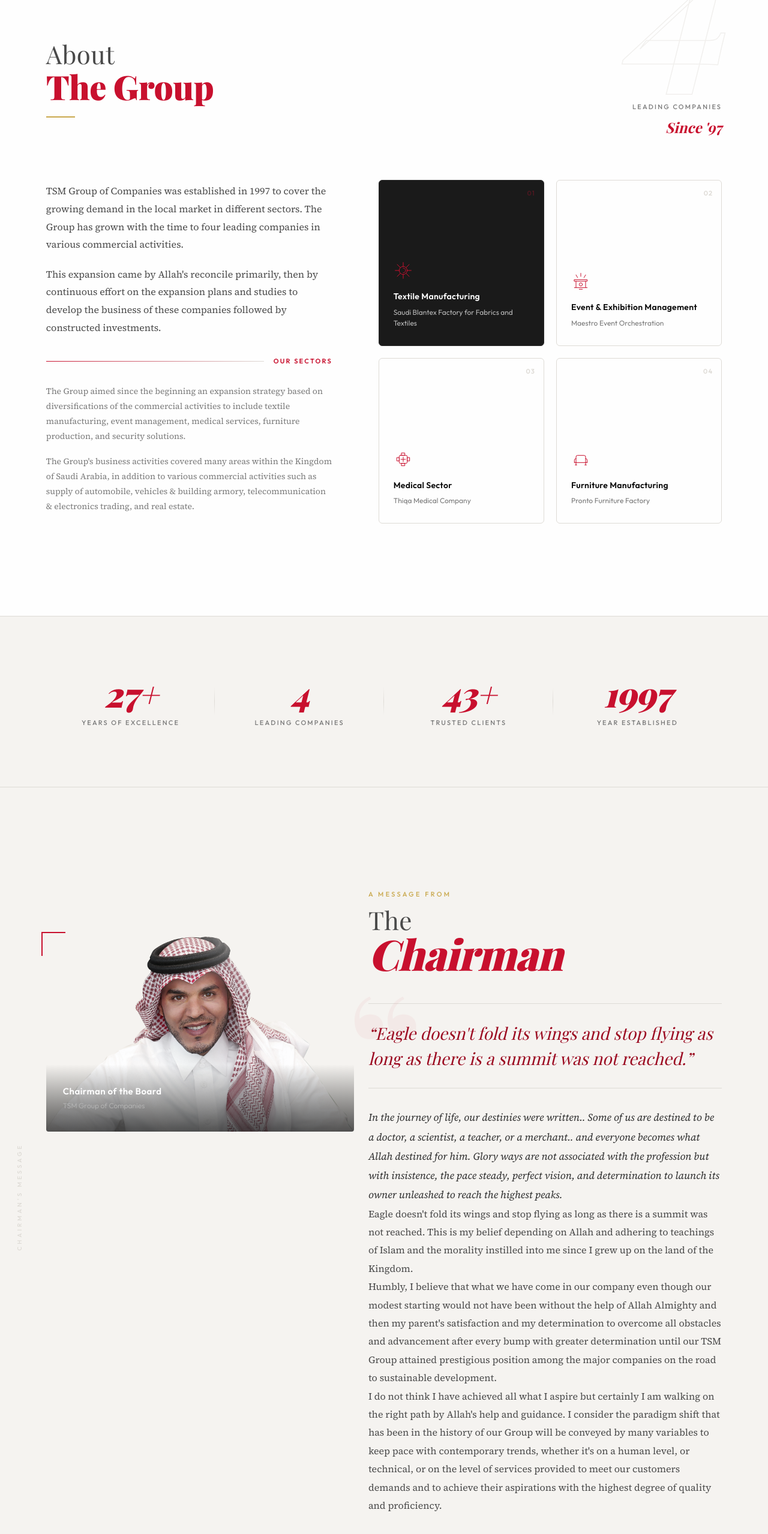
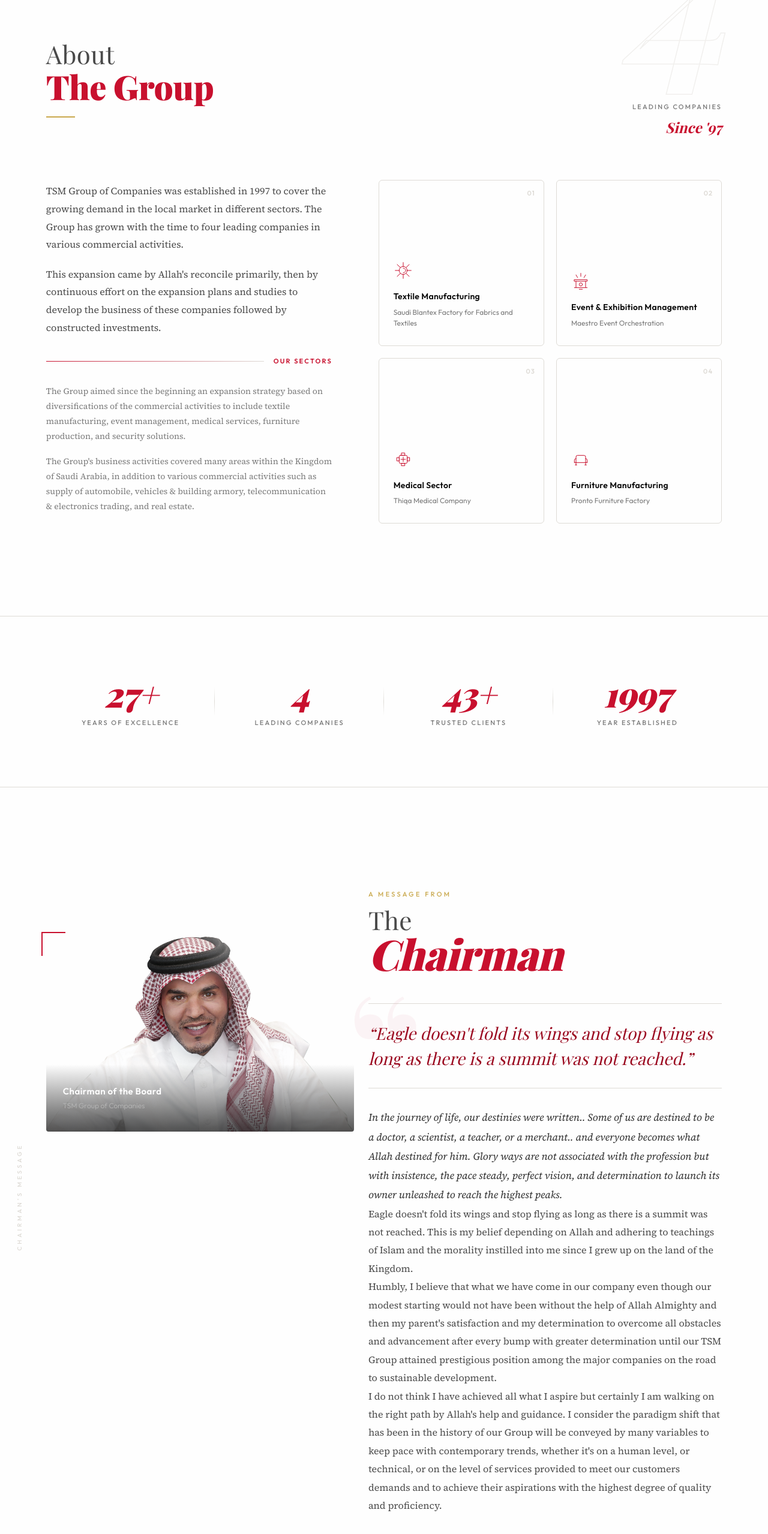
Before and after one commit to alenki/tsmgroup, a React (Vite) app: page / in a window 1280 px wide. Shown: the part 887-3445 px from the top of the page at 60% size. Built offline with nearby package versions, Linux system fonts and the light colour scheme; a web font is replaced by a local one.

Commit message:
some work

```diff
--- a/src/components/About/About.tsx
+++ b/src/components/About/About.tsx
@@ -84,7 +84,7 @@ export function About() {
           <div className={styles.cardsCol}>
             {siteContent.about.activities.map((activity, i) => (
               <RevealOnScroll key={activity.icon} delay={0.15 + i * 0.12} direction={i % 2 === 0 ? 'right' : 'up'}>
-                <div className={`${styles.card} ${i === 0 ? styles.cardFeatured : ''}`}>
+                <div className={styles.card}>
                   <div className={styles.cardNumber}>0{i + 1}</div>
                   <div className={styles.cardIcon}>
                     {ICONS[activity.icon]}
--- a/src/components/Chairman/Chairman.module.css
+++ b/src/components/Chairman/Chairman.module.css
@@ -1,6 +1,6 @@
 .section {
   padding: var(--section-py) 0;
-  background: var(--color-ivory);
+  background: var(--color-white);
   position: relative;
   overflow: hidden;
 }
--- a/src/components/Companies/Companies.module.css
+++ b/src/components/Companies/Companies.module.css
@@ -1,6 +1,6 @@
 .section {
   padding: var(--section-py) 0 clamp(60px, 8vw, 100px);
-  background: var(--color-ivory);
+  background: var(--color-white);
   position: relative;
   overflow: hidden;
 }
@@ -9,9 +9,6 @@
 .bgPattern {
   position: absolute;
   inset: 0;
-  background:
-    radial-gradient(ellipse 50% 40% at 80% 15%, rgba(200, 16, 46, 0.03) 0%, transparent 70%),
-    radial-gradient(ellipse 40% 50% at 10% 85%, rgba(201, 168, 76, 0.02) 0%, transparent 60%);
   pointer-events: none;
 }
 
--- a/src/components/StatsCounter/StatsCounter.module.css
+++ b/src/components/StatsCounter/StatsCounter.module.css
@@ -1,6 +1,6 @@
 .section {
   padding: clamp(48px, 6vw, 80px) 0;
-  background: var(--color-ivory);
+  background: var(--color-white);
   position: relative;
   overflow: hidden;
   border-top: 1px solid var(--color-pearl);
--- a/src/index.css
+++ b/src/index.css
@@ -17,7 +17,7 @@
   --color-ash: #7A7A7A;
   --color-silver: #B8B8B8;
   --color-pearl: #DEDBD6;
-  --color-ivory: #F5F3F0;
+  --color-ivory: #F2F0F0;
   --color-white: #FEFEFE;
 
   /* Accent */
```
